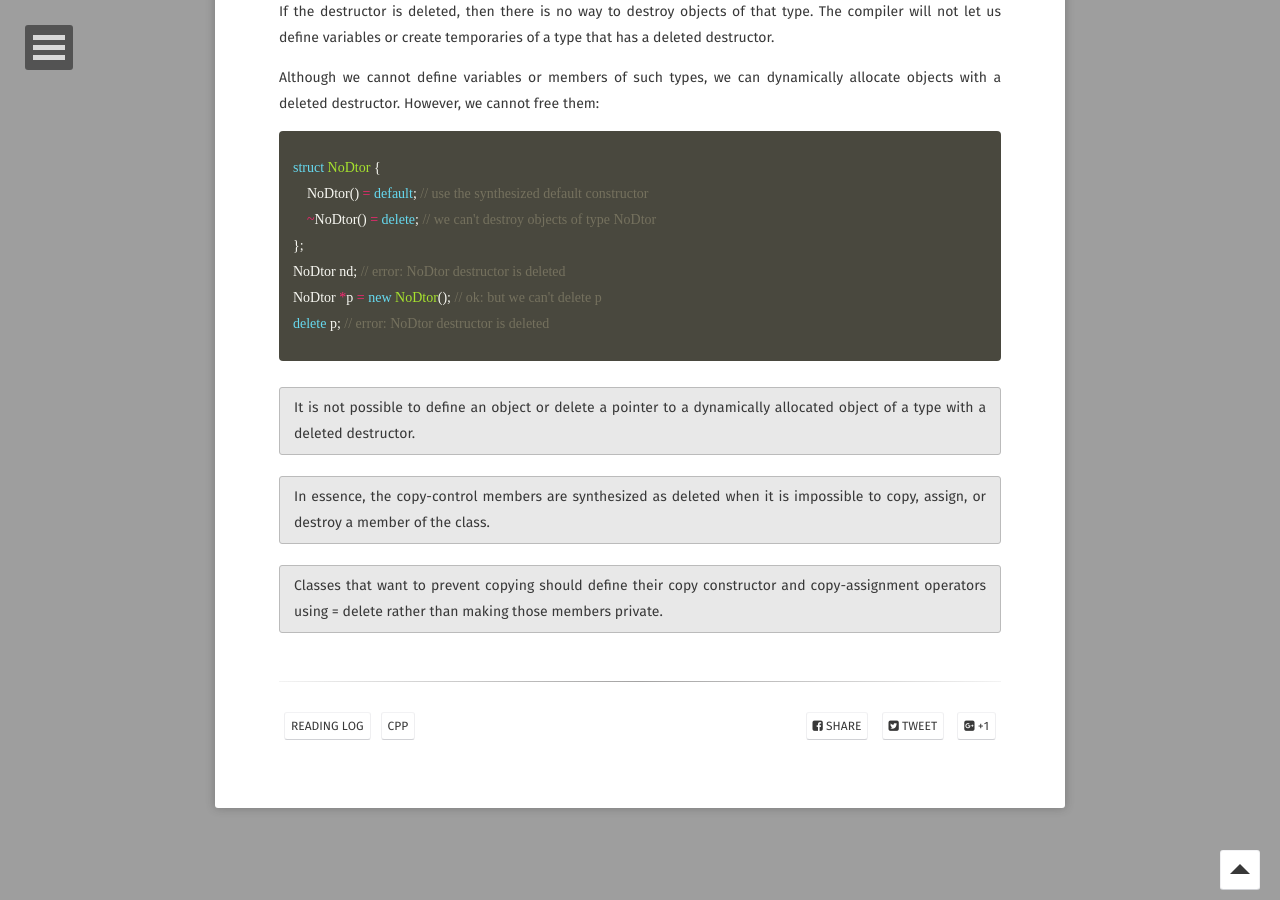
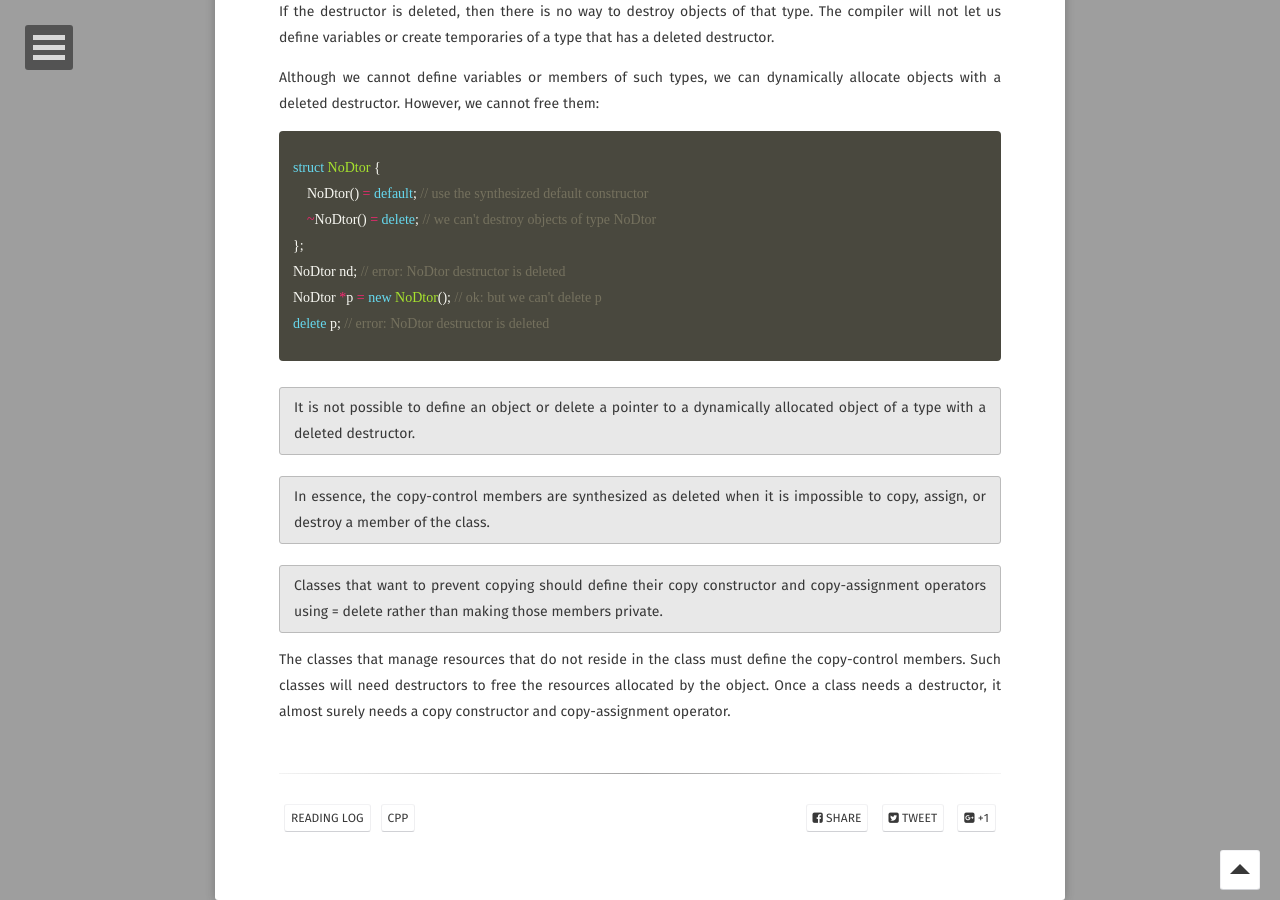
Before and after one commit to Planck35/planck35.github.io, a Jekyll site: the page built from _posts/2020-01-13-copy-control.md, in a window 1280 px wide and 900 px high, scrolled down 2722 px. Built offline with Jekyll 4.4.1, drawn with Linux system fonts in a browser that asks for light colours; some web fonts are replaced; comment, search, counter and statistics services are not loaded; some of the changed text lies outside the part shown.

Commit message:
update read log

```diff
--- a/_posts/2020-01-13-copy-control.md
+++ b/_posts/2020-01-13-copy-control.md
@@ -110,3 +110,5 @@ In essence, the copy-control members are synthesized as deleted when it is impos
 
 Classes that want to prevent copying should define their copy constructor and copy-assignment operators using = delete rather than making those members private.
 {: .notice}
+
+The classes that manage resources that do not reside in the class must define the copy-control members. Such classes will need destructors to free the resources allocated by the object. Once a class needs a destructor, it almost surely needs a copy constructor and copy-assignment operator.
```
